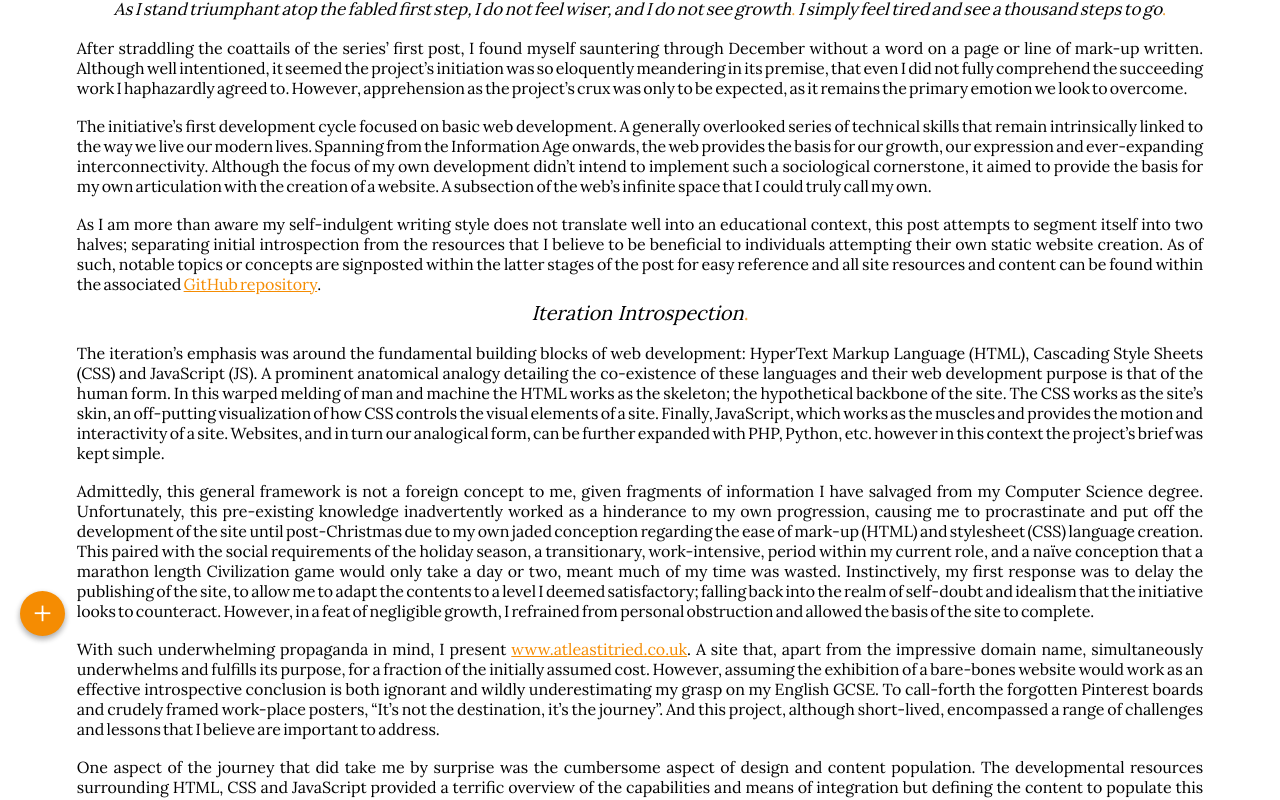
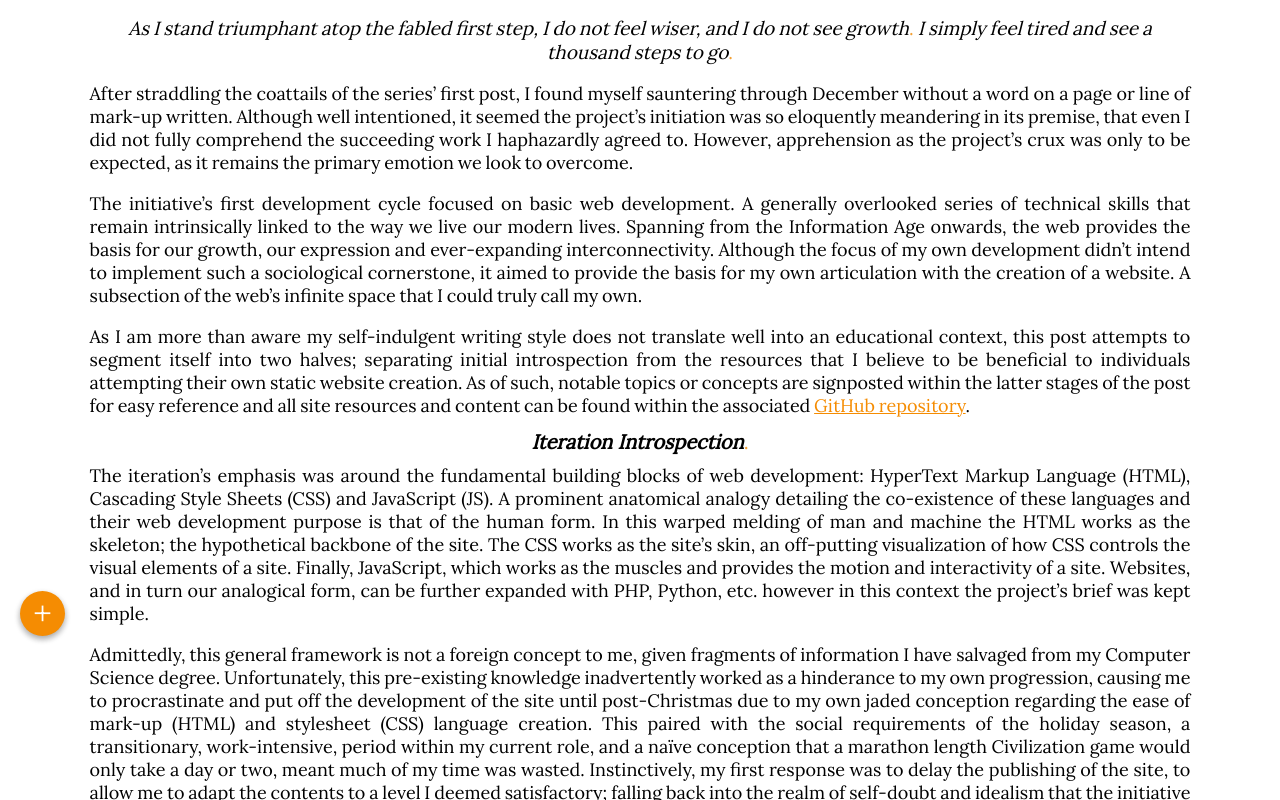
Before and after one commit to tomtribe/AtLeastITried, a plain HTML site: page blogPost2.html in a window 1280 px wide. Shown: the part 144-944 px from the top of the page. Drawn offline with Linux system fonts and the light colour scheme.

Commit message:
Minor Blog Content Alterations

```diff
--- a/blogPost2.html
+++ b/blogPost2.html
@@ -42,7 +42,7 @@
                 the post for easy reference and all site resources and content can be found within the associated <a href="https://github.com/tomtribe/AtLeastITried"><u>GitHub repository</u></a>.
             </p>
             <h2>
-                Iteration Introspection<em>.</em>
+                <b>Iteration Introspection</b><em>.</em>
             </h2>
             <p>
                 The iteration’s emphasis was around the fundamental building blocks of web development: HyperText Markup Language (HTML), Cascading Style Sheets (CSS) and JavaScript (JS). A prominent anatomical
@@ -112,7 +112,7 @@
                 considerable. All in all, it simply boils down to what you look to achieve and the inherent value you associate with your time.
             </p>
             <h2>
-                Compartmentalised Resource Discussion<em>.</em>
+                <b>Compartmentalised Resource Discussion</b><em>.</em>
             </h2>
             <h3>
                 Learning Resources<em>.</em>
--- a/styles.css
+++ b/styles.css
@@ -94,8 +94,8 @@ header {
     font-weight: 400;
     text-align: center;
     font-size:calc(20px + 2vw);
-    margin-bottom: 0.3em;
-    margin-top: 0.3em;
+    margin-bottom: 0.5em;
+    margin-top: 0.5em;
     color: #000000;
     text-decoration: none;
 }
@@ -110,23 +110,23 @@ em {
 .blogContent p{
     font-family: "Lora", serif;
     font-weight: 400;
-    font-size: 16px;
-    margin-left: 6%;
-    margin-right: 6%;
+    font-size: 18px;
+    margin-left: 7%;
+    margin-right: 7%;
     text-align:justify;
-    word-spacing:-2px;
+    word-spacing:-1px;
 }
 
 .blogContent i {
     font-style: italic;
     font-family: "Lora", serif;
     font-weight: 400;
-    font-size: 17px;
+    font-size: 19px;
 }
 
 .blogContent > p > a {
   color:rgb(245, 140, 2);
-  font-size: 16px;
+  font-size: 18px;
 }
 
   .contactText h1{
@@ -137,7 +137,6 @@ em {
     text-decoration: none;
     margin-left: 3%;
     margin-top: 0.4em;
-
 }
 
 h2{
@@ -156,7 +155,8 @@ h2{
   font-style:italic;
   font-size: 20px;
   text-align: center;
-  margin-bottom: 0.9em;
+  margin-bottom: 0.5em;
+  margin-top: 0.6em;
 }
 
 h3{
@@ -168,7 +168,7 @@ h3{
   font-family: "Lora", serif;
   text-align: start;
   font-style: italic;
-  font-size: 16px;
+  font-size: 18px;
   margin-left: 8%;
   margin-bottom: 0.7em;
 }
```
